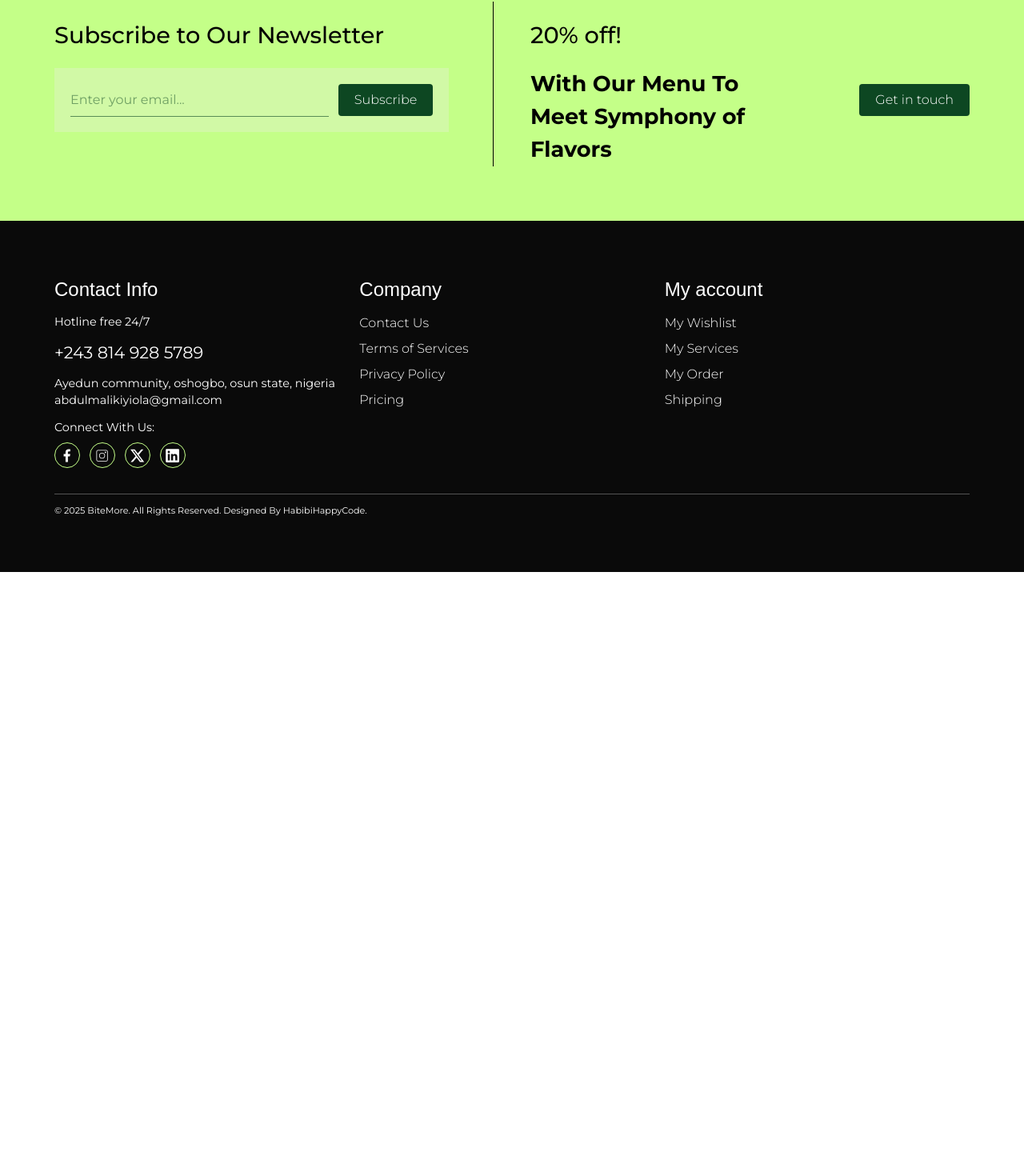
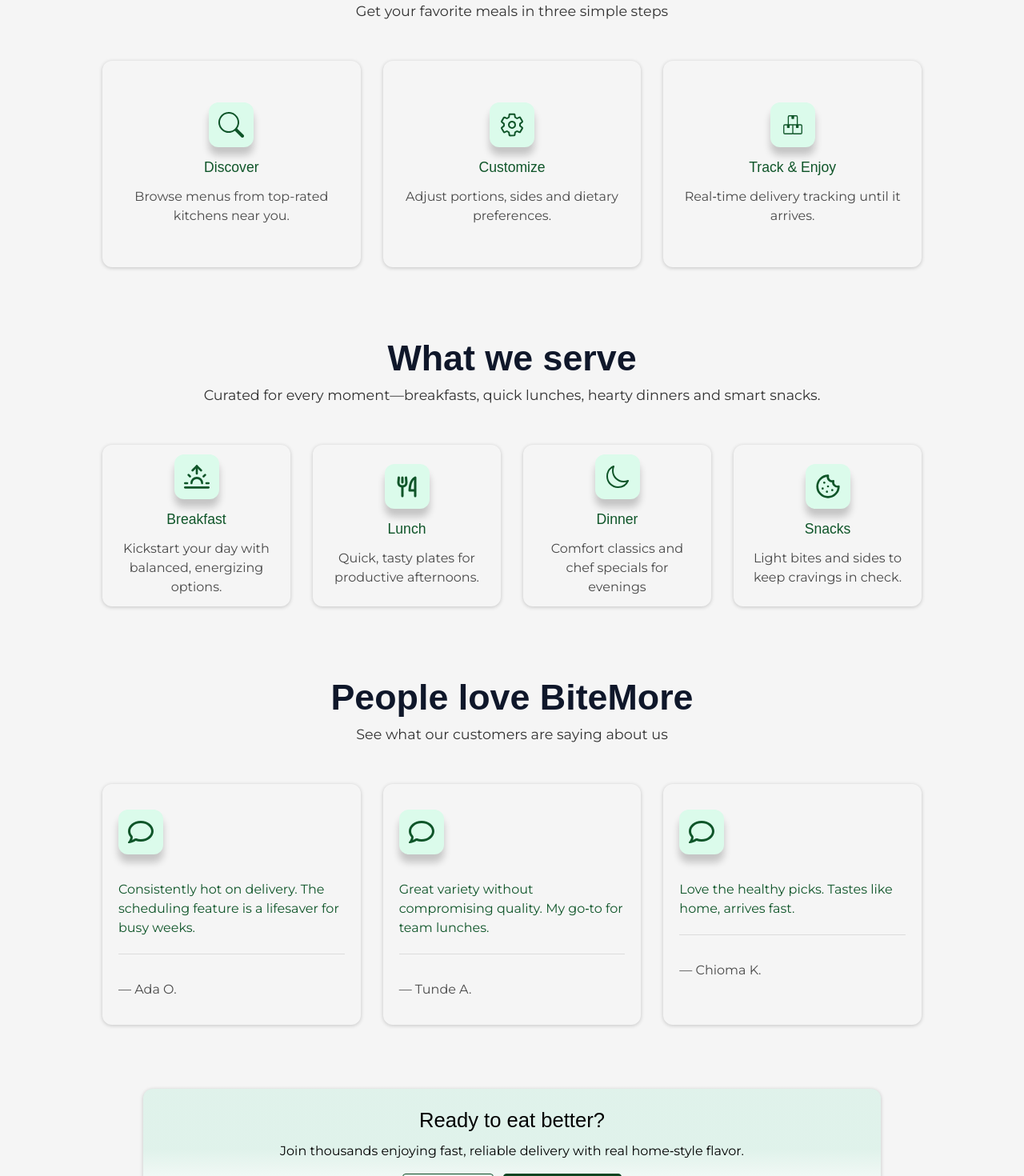
Before and after one commit to HabibiHappyCode/BiteMore, a React (Vite) app: page /services in a window 1280 px wide. Shown: the part 943-2413 px from the top of the page at 80% size. Before the commit the page ends 1658 px from the top, so only its background shows below. Built offline with nearby package versions, Linux system fonts and the light colour scheme; a web font is replaced by a local one.

Commit message:
service page done

```diff
--- /dev/null
+++ b/src/pages/ServicesPage/Comments.jsx
@@ -0,0 +1,59 @@
+import React from 'react'
+
+import { motion } from "framer-motion";
+import { FaRegComment } from "react-icons/fa6";
+
+const WORKSDATA = [
+    {
+        id: 1,
+        icon: <FaRegComment />,
+        text: 'Consistently hot on delivery. The scheduling feature is a lifesaver for busy weeks.',
+        paragraph: '— Ada O.'
+    },
+    {
+        id: 2,
+        icon: <FaRegComment />,
+        text: 'Great variety without compromising quality. My go‑to for team lunches.',
+        paragraph: '— Tunde A.'
+    },
+    {
+        id: 3,
+        icon: <FaRegComment />,
+        text: 'Love the healthy picks. Tastes like home, arrives fast.',
+        paragraph: '— Chioma K.'
+    },
+]
+
+
+function Comments() {
+    return (
+        <div className="">
+            <article className="mb-12 max-md:mb-9">
+                <h1 className="font-strike text-[#0F172A] text-[2.8em] max-lg:text-[2em] text-center font-bold">People love BiteMore</h1>
+                <p className="text-black/80 text-[1.1em] max-md:text-[.9em] text-center max-lg:text-[1em]">See what our customers are saying about us</p>
+            </article>
+            <div className="flex max-lg:flex-wrap gap-7 max-lg:justify-between  max-lg:gap-5 pb-20">
+                {
+                    WORKSDATA.map((data) => (
+                        <motion.section
+                            whileHover={{
+                                y: -10,
+                            }}
+                            whileTap={{
+                                y: -10,
+                            }}
+                            transition={{ type: "spring", duration: .5 }}
+                            className="w-[33%] max-lg:w-[30%] max-lg:w-[48%] max-sm:w-[100%] flex flex-col gap-3 items-start justify-start py-8 max-md:py-10 px-5 rounded-xl shadow-[0_1px_5px_rgba(0,0,0,0.2)]"
+                            key={data.id}>
+                            <h1 className="bg-[#DBFBEB] text-[#0F5529] text-[2em] font-bold p-3 rounded-xl shadow-[0_10px_10px_rgba(0,0,0,0.2)]  ">{data.icon}</h1>
+                            <h3 className=" text-[#0F5529] text-[1em] border-b-1 border-black/10 pb-5 my-5 ">{data.text}</h3>
+                            <p className="text-black/70">{data.paragraph}</p>
+                        </motion.section>
+                    ))
+                }
+            </div>
+        </div>
+    )
+}
+
+export default Comments
--- a/src/pages/ServicesPage/Delivery.jsx
+++ b/src/pages/ServicesPage/Delivery.jsx
@@ -42,7 +42,7 @@ function Delivery() {
                             y: -10,
                         }}
                         transition={{ type: "spring", duration: .5 }}
-                        className="w-[25%] max-lg:w-[30%] max-lg:w-[48%]  max-sm:w-[100%] flex flex-col gap-3 items-center justify-center py-3 px-5 text-center rounded-xl shadow-[0_1px_5px_rgba(0,0,0,0.2)]"
+                        className="w-[25%] max-lg:w-[30%] max-lg:w-[48%]  max-sm:w-[100%] flex flex-col gap-3 items-center justify-center py-3 max-md:py-10 px-5 text-center rounded-xl shadow-[0_1px_5px_rgba(0,0,0,0.2)]"
                         key={data.id}>
                         <h1 className="bg-[#DBFBEB] text-[#0F5529] text-[2em] font-bold p-3 rounded-xl shadow-[0_10px_10px_rgba(0,0,0,0.2)]  ">{data.icon}</h1>
                         <h3 className="font-strike text-[#0F5529] text-[1.1em] ">{data.text}</h3>
--- /dev/null
+++ b/src/pages/ServicesPage/Ready.jsx
@@ -0,0 +1,16 @@
+import { Link } from "react-router-dom"
+
+function Ready() {
+    return (
+        <div className='w-[90%] max-lg:w-[100%] py-5  flex flex-col justify-self-center bg-[linear-gradient(180deg,rgba(35,217,144,0.1)_45%,rgba(251,255,253,0.61)_75%,rgba(251,255,253,0.69)_100%)]  text-center rounded-xl shadow-[0_1px_5px_rgba(0,0,0,0.2)] '>
+            <h1 className="font-strike text-[1.6em]">Ready to eat better?</h1>
+            <p className="my-2">Join thousands enjoying fast, reliable delivery with real home‑style flavor.</p>
+            <section className='flex items-center justify-center  gap-3 my-2 '>
+                <button className='text-[1em] bg-[#ECFDF5] text-[#0C4521] border-1 border-[#0C4521] px-3 py-1 rounded cursor-pointer'><Link>Order Now</Link></button>
+                <button className='text-[1em] bg-[#0C4521] text-white border-1 border-[#0C4521] px-3 py-1 rounded cursor-pointer'><Link to='/auth/signUp'>Create account</Link></button>
+            </section>
+        </div>
+    )
+}
+
+export default Ready
--- /dev/null
+++ b/src/pages/ServicesPage/Serve.jsx
@@ -0,0 +1,64 @@
+import { FiSunrise } from "react-icons/fi";
+import { PiForkKnifeBold } from "react-icons/pi";
+import { IoMoonOutline } from "react-icons/io5";
+import { LuCookie } from "react-icons/lu";
+import { motion } from "framer-motion";
+
+const SERVEDATA = [
+    {
+        id: 1,
+        icon: <FiSunrise />,
+        text: 'Breakfast',
+        paragraph: 'Kickstart your day with balanced, energizing options.'
+    },
+    {
+        id: 2,
+        icon: <PiForkKnifeBold />,
+        text: 'Lunch',
+        paragraph: 'Quick, tasty plates for productive afternoons.'
+    },
+    {
+        id: 3,
+        icon: <IoMoonOutline />,
+        text: 'Dinner',
+        paragraph: 'Comfort classics and chef specials for evenings'
+    },
+    {
+        id: 4,
+        icon: <LuCookie />,
+        text: 'Snacks',
+        paragraph: 'Light bites and sides to keep cravings in check.'
+    },
+]
+function Serve() {
+    return (
+        <div className="">
+            <article className="mb-12 max-md:mb-9">
+                <h1 className="font-strike text-[#0F172A] text-[2.8em] max-lg:text-[2em] text-center font-bold">What we serve</h1>
+                <p className="text-black/80 text-[1.1em] max-md:text-[.9em] text-center max-lg:text-[1em]">Curated for every moment—breakfasts, quick lunches, hearty dinners and smart snacks.</p>
+            </article>
+            <div className="flex max-lg:flex-wrap gap-7 max-lg:justify-between  max-lg:gap-5 pb-20">
+                {
+                    SERVEDATA.map((data) => (
+                        <motion.section
+                            whileHover={{
+                                y: -10,
+                            }}
+                            whileTap={{
+                                y: -10,
+                            }}
+                            transition={{ type: "spring", duration: .5 }}
+                            className="w-[25%] max-lg:w-[30%] max-lg:w-[48%]  max-sm:w-[100%] flex flex-col gap-3 items-center justify-center py-3 max-md:py-10 px-5 text-center rounded-xl shadow-[0_1px_5px_rgba(0,0,0,0.2)]"
+                            key={data.id}>
+                            <h1 className="bg-[#DBFBEB] text-[#0F5529] text-[2em] font-bold p-3 rounded-xl shadow-[0_10px_10px_rgba(0,0,0,0.2)]  ">{data.icon}</h1>
+                            <h3 className="font-strike text-[#0F5529] text-[1.1em] ">{data.text}</h3>
+                            <p className="text-black/70">{data.paragraph}</p>
+                        </motion.section>
+                    ))
+                }
+            </div>
+        </div>
+    )
+}
+
+export default Serve
--- a/src/pages/ServicesPage/Services.jsx
+++ b/src/pages/ServicesPage/Services.jsx
@@ -1,12 +1,20 @@
 
 import Premium from './Premium'
 import Delivery from './Delivery'
+import Works from './Works'
+import Serve from './Serve'
+import Comments from './Comments'
+import Ready from './Ready'
 
 function Services() {
     return (
-        <div className='px-[8em] max-lg:px-3 bg-[#F5F5F5]'>
+        <div className='px-[8em] pb-20 max-lg:px-3 bg-[#F5F5F5]'>
           <Premium />
           <Delivery />
+          <Works />
+          <Serve />
+          <Comments />
+          <Ready />
         </div>
     )
 }
--- /dev/null
+++ b/src/pages/ServicesPage/Works.jsx
@@ -0,0 +1,58 @@
+import { BsSearch } from "react-icons/bs";
+import { IoSettingsOutline } from "react-icons/io5";
+import { CiBoxes } from "react-icons/ci";
+import { motion } from "framer-motion";
+
+const WORKSDATA = [
+    {
+        id: 1,
+        icon: <BsSearch />,
+        text: 'Discover',
+        paragraph: 'Browse menus from top-rated kitchens near you.'
+    },
+    {
+        id: 2,
+        icon: <IoSettingsOutline />,
+        text: 'Customize',
+        paragraph: 'Adjust portions, sides and dietary preferences.'
+    },
+    {
+        id: 3,
+        icon: <CiBoxes />,
+        text: 'Track & Enjoy',
+        paragraph: 'Real‑time delivery tracking until it arrives.'
+    },
+]
+
+function Works() {
+    return (
+        <div className="">
+            <article className="mb-12 max-md:mb-9">
+                <h1 className="font-strike text-[#0F172A] text-[2.8em] max-lg:text-[2em] text-center font-bold">How it works</h1>
+                <p className="text-black/80 text-[1.1em] max-md:text-[.9em] text-center max-lg:text-[1em]">Get your favorite meals in three simple steps</p>
+            </article>
+            <div className="flex max-lg:flex-wrap gap-7 max-lg:justify-between  max-lg:gap-5 pb-20">
+                {
+                    WORKSDATA.map((data) => (
+                        <motion.section
+                            whileHover={{
+                                y: -10,
+                            }}
+                            whileTap={{
+                                y: -10,
+                            }}
+                            transition={{ type: "spring", duration: .5 }}
+                            className="w-[33%] max-lg:w-[30%] max-lg:w-[48%]  max-sm:w-[100%] flex flex-col gap-3 items-center justify-center py-13 max-md:py-10 px-5 text-center rounded-xl shadow-[0_1px_5px_rgba(0,0,0,0.2)]"
+                            key={data.id}>
+                            <h1 className="bg-[#DBFBEB] text-[#0F5529] text-[2em] font-bold p-3 rounded-xl shadow-[0_10px_10px_rgba(0,0,0,0.2)]  ">{data.icon}</h1>
+                            <h3 className="font-strike text-[#0F5529] text-[1.1em] ">{data.text}</h3>
+                            <p className="text-black/70">{data.paragraph}</p>
+                        </motion.section>
+                    ))
+                }
+            </div>
+        </div>
+    )
+}
+
+export default Works
```
